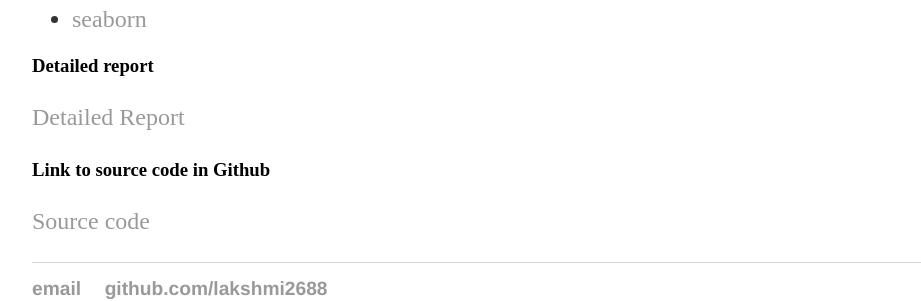
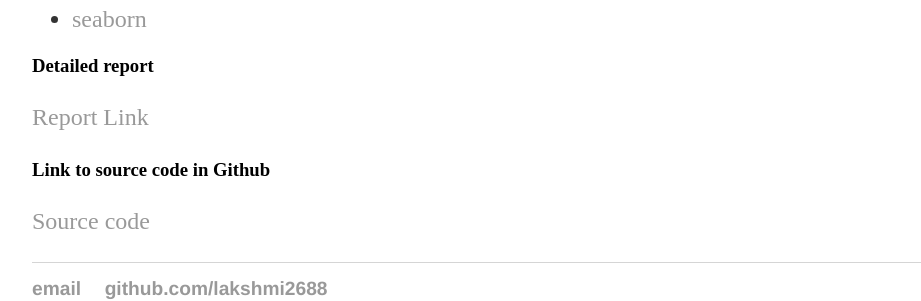
Before and after one commit to lakshmi2688/lakshmi2688.github.io, a Jekyll site: the page built from _posts/2021-07-05-Anomaly-Detection-in-Bitcoin-Transactions.md, in a window 1280 px wide and 900 px high, scrolled down 1630 px. Shown: the part 537-838 px from the top of the window, without its empty margins (160-1081 px from the left). Built offline with Jekyll 4.4.1, drawn with Linux system fonts in a browser that asks for light colours.

Commit message:
Update 2021-07-05-Anomaly-Detection-in-Bitcoin-Transactions.md

```diff
--- a/_posts/2021-07-05-Anomaly-Detection-in-Bitcoin-Transactions.md
+++ b/_posts/2021-07-05-Anomaly-Detection-in-Bitcoin-Transactions.md
@@ -44,7 +44,7 @@ The following Python packages were used and their documentation can be found at
 * [seaborn](https://seaborn.pydata.org/)
 
 <h3>Detailed report</h3>
-<a href='https://github.com/lakshmi2688/Illicit-transactions-detection-in-Bitcoin-system/blob/main/Illicit_transactions_detection_in_the_Bitcoin_blockchain.pdf'>Detailed Report</a>
+<a href='https://github.com/lakshmi2688/Illicit-transactions-detection-in-Bitcoin-system/blob/main/Illicit_transactions_detection_in_the_Bitcoin_blockchain.pdf'>Report Link</a>
 
 <h3>Link to source code in Github</h3>
 <a href= "https://github.com/lakshmi2688/Illicit-transactions-detection-in-Bitcoin-system">Source code</a>
```
